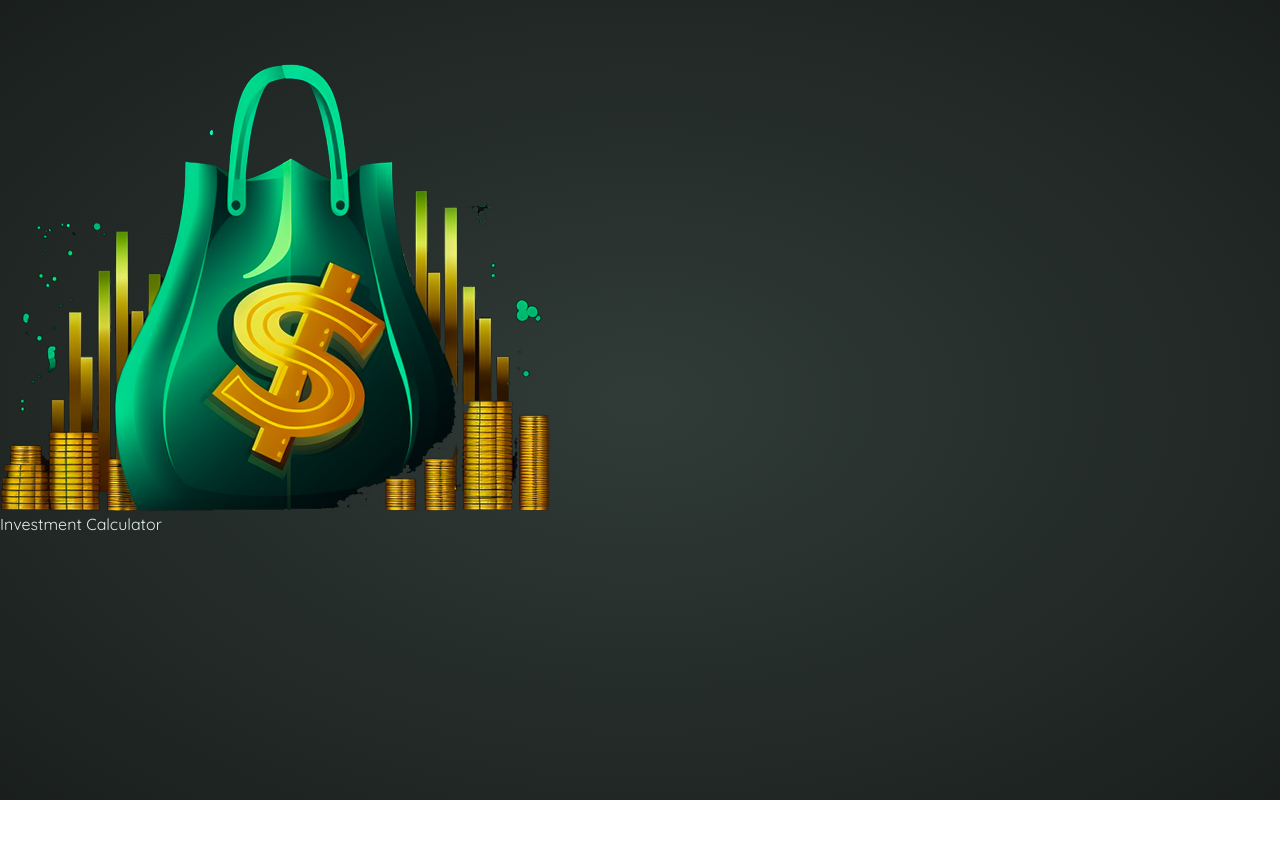
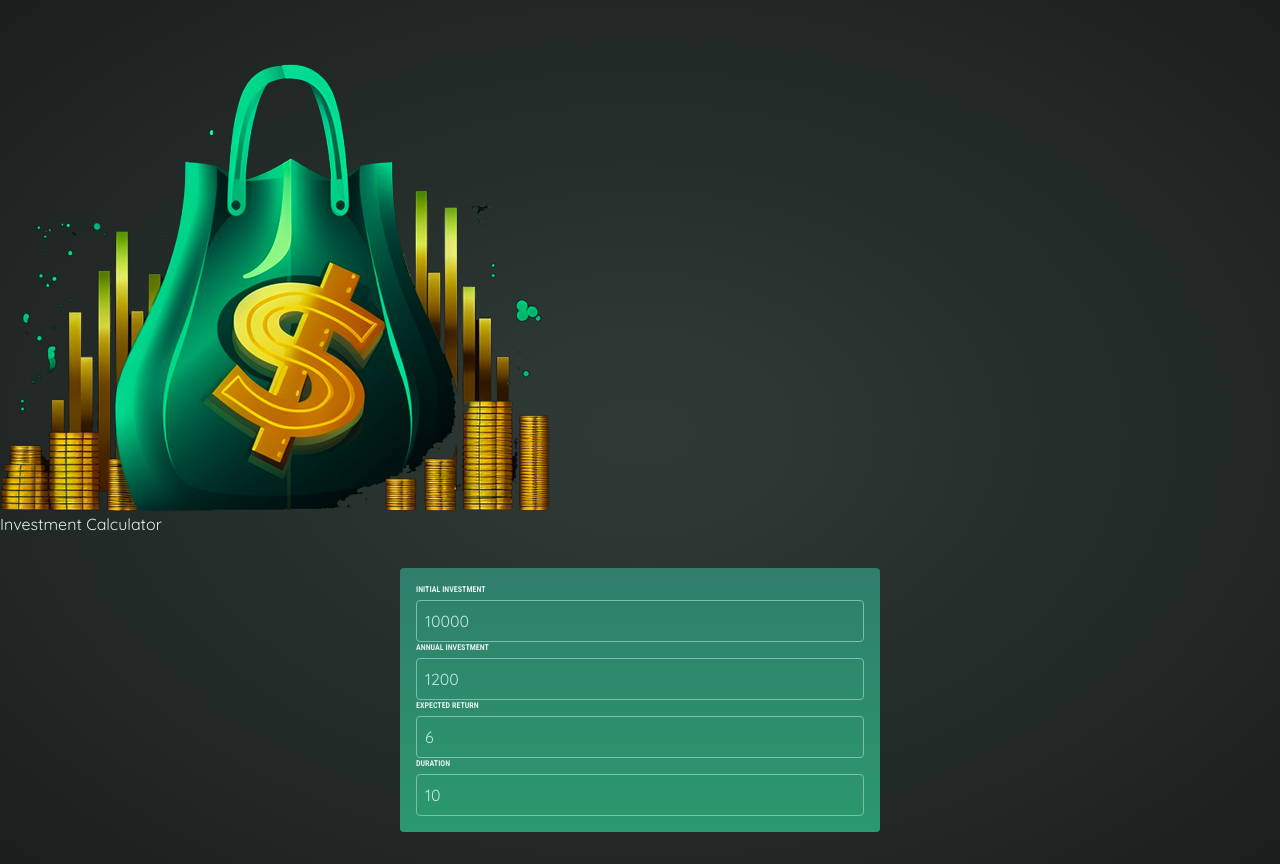
Before and after one commit to SheerGhazi/Investing-Calculator, a React (Vite) app: page / in a window 1280 px wide. Before the commit the page ends 800 px from the top, so only its background shows below. Built offline with nearby package versions, Linux system fonts and the light colour scheme.

Commit message:
fix : UserInput

```diff
--- a/src/App.jsx
+++ b/src/App.jsx
@@ -3,6 +3,7 @@ import reactLogo from './assets/react.svg'
 import viteLogo from '/vite.svg'
 import Header from './Components/Header/Header'
 import './App.css'
+import UserInput from './Components/UserInput/UserInput'
 
 function App() {
   const [count, setCount] = useState(0)
@@ -10,6 +11,7 @@ function App() {
   return (
     <>
    <Header/>
+   <UserInput/>
     </>
   )
 }
--- /dev/null
+++ b/src/Components/UserInput/UserInput.jsx
@@ -0,0 +1,71 @@
+import React from "react";
+import { useState } from "react";
+
+const UserInput = () => {
+  const [UserInput, setUserInput] = useState({
+    initialInvestment: 10000,
+    annualReturn: 1200,
+    expectedReturn: 6,
+    duration: 10,
+  });
+
+  function handleChange(inputIdentifier, newValue) {
+    setUserInput((prevUserInput) => {
+      return {
+        ...prevUserInput,
+        [inputIdentifier]: newValue,
+      };
+    });
+  }
+
+  return (
+    <section id="user-input">
+      <div id="input-group">
+        <p>
+          <label htmlFor="">Initial Investment</label>
+          <input
+            type="number"
+            value={UserInput.initialInvestment}
+            onChange={(event) =>
+              handleChange("initialInvestment", event.target.value)
+            }
+            required
+          />
+        </p>
+        <p>
+          <label htmlFor="">Annual Investment</label>
+          <input type="number"
+          value={UserInput.annualReturn}
+          onChange={(event) =>
+            handleChange("annualReturn", event.target.value)
+          }
+
+          required />
+        </p>
+      </div>
+      <div id="input-group">
+        <p>
+          <label htmlFor="">Expected Return</label>
+          <input type="number"
+          value={UserInput.expectedReturn}
+          onChange={(event) =>
+            handleChange("expectedReturn", event.target.value)
+          }
+          required />
+        </p>
+        <p>
+          <label htmlFor="">Duration</label>
+          <input type="number"
+          value={UserInput.duration}
+          onChange={(event) =>
+            handleChange("duration", event.target.value)
+          }
+
+          required />
+        </p>
+      </div>
+    </section>
+  );
+};
+
+export default UserInput;
```
